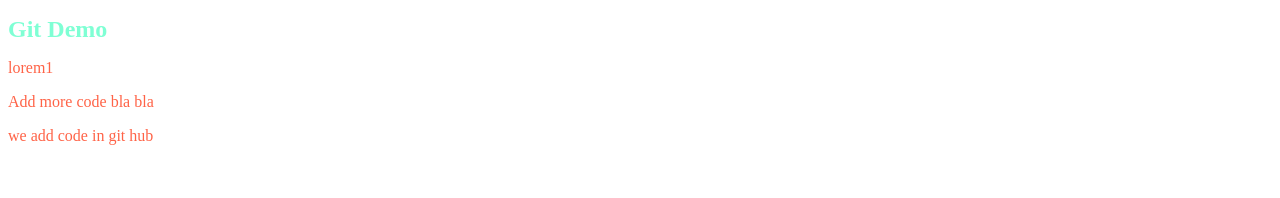
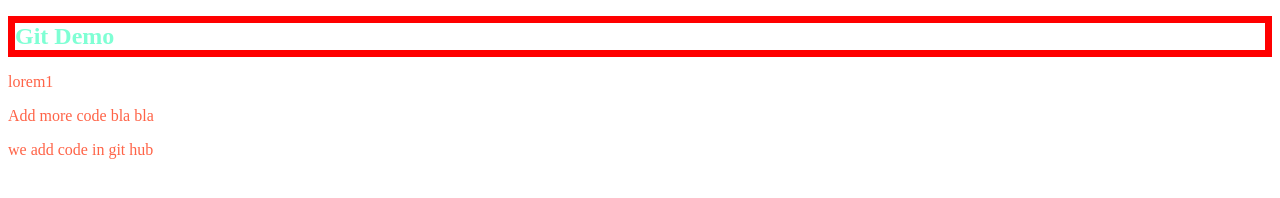
Before and after one commit to NidhiPatel7/gitdemo, a plain HTML site: page index.html in a window 1280 px wide. Drawn offline with Linux system fonts and the light colour scheme.

Commit message:
added border in h1

```diff
--- a/style.css
+++ b/style.css
@@ -2,6 +2,7 @@ h1
 {
     font-size: 1.5em;
     color: aquamarine;
+    border: 0.3em solid red;
 }
 p{
     font-size: 1em;
```
